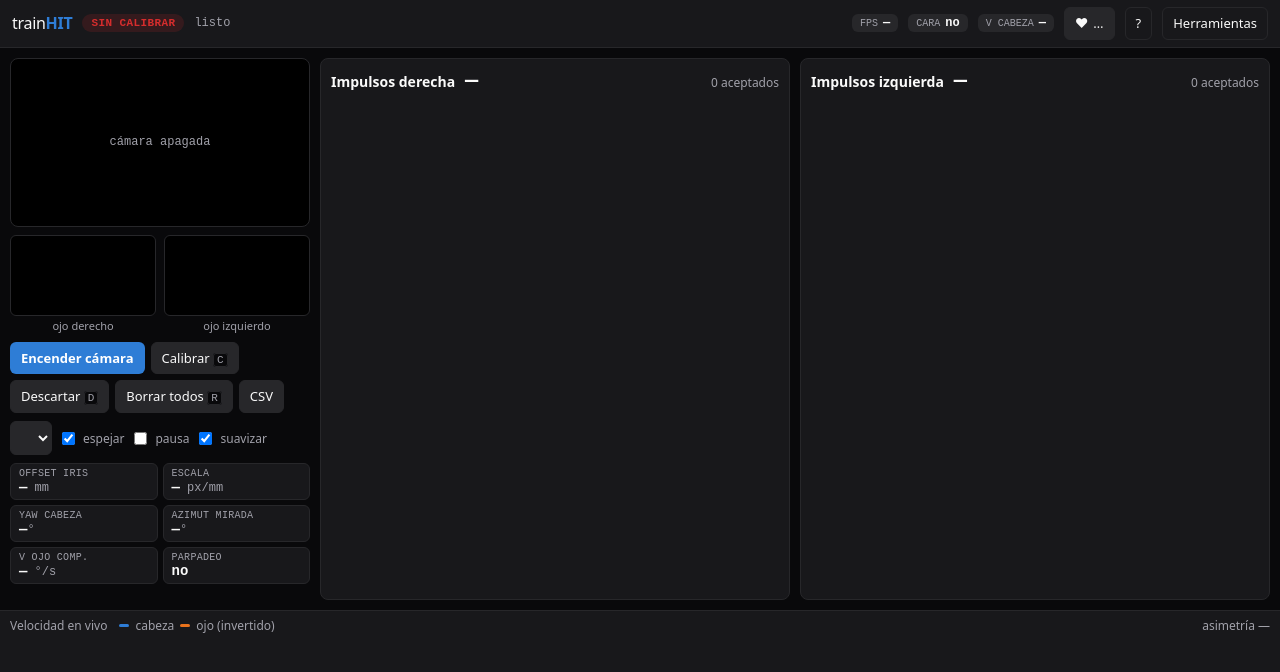
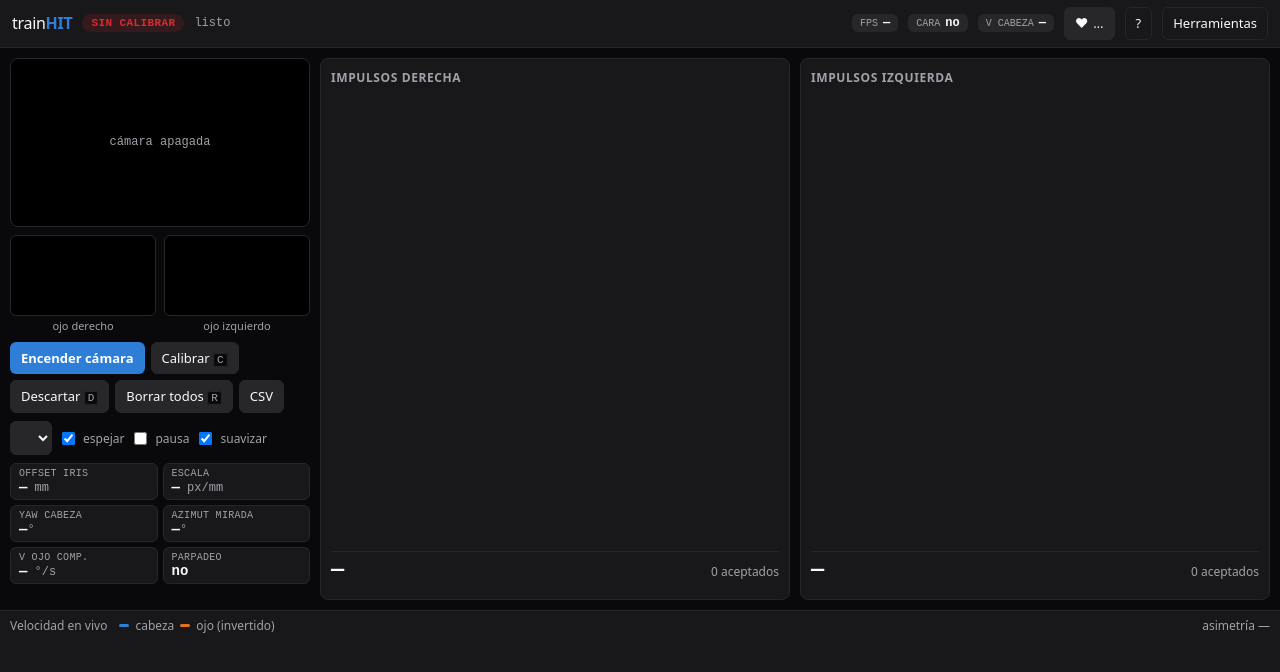
Before and after one commit to Debaq/trainhit, a plain HTML site: page index.html in a window 1280 px wide. Drawn offline with Linux system fonts and the light colour scheme.

Commit message:
fix(interfaz): el grafico del lado va primero y la ganancia debajo
En la web el grafico de los pulsos es lo que se mira: pasa arriba y se lleva
el alto disponible, con el titulo en un renglon chico. La ganancia media queda
debajo como resumen, separada por una linea, y la lista al final.

```diff
--- a/css/estilo.css
+++ b/css/estilo.css
@@ -242,15 +242,33 @@ kbd {
   min-height: 0;
 }
 
-.lado-head { display: flex; align-items: baseline; gap: 10px; flex: none; }
-.lado-head h2 { margin: 0; font-size: 14px; font-weight: 600; }
+/* El gráfico va primero y ocupa lo que haya: en la web es lo que se mira. La
+   ganancia queda debajo, de resumen. */
+.lado-titulo {
+  margin: 0 0 4px;
+  font-size: 12px;
+  font-weight: 600;
+  text-transform: uppercase;
+  letter-spacing: 0.6px;
+  color: var(--muted-fg);
+  flex: none;
+}
+.lado-head {
+  display: flex;
+  align-items: baseline;
+  gap: 10px;
+  flex: none;
+  padding-top: 6px;
+  border-top: 1px solid var(--border);
+  margin-top: 6px;
+}
 .gan { font: 700 22px ui-monospace, monospace; }
 .gan.ok { color: var(--c-ok); }
 .gan.bajo { color: var(--c-bad); }
 .gan.sin { color: var(--muted-fg); }
 .meta { color: var(--muted-fg); font-size: 12px; margin-left: auto; }
 
-.plot { width: 100%; flex: 1; min-height: 150px; display: block; }
+.plot { width: 100%; flex: 1; min-height: 180px; display: block; }
 .plot.chico { height: 140px; flex: none; }
 
 .lista { max-height: 160px; overflow-y: auto; flex: none; margin-top: 6px; }
--- a/index.html
+++ b/index.html
@@ -7,7 +7,7 @@
     <script>
       // Versión de los archivos: se toca acá o con `./bump.sh`. Cada archivo se
       // pide con `?v=…` para que alcance con recargar, sin recarga forzada.
-      const V = '2026-09-21.7';
+      const V = '2026-09-21.8';
       const MODULOS = [
         'analysis',
         'app',
@@ -119,22 +119,22 @@
       <!-- ─────────── centro: un panel por lado ─────────── -->
       <main class="col-lados">
         <section class="lado" data-lado="derecha">
+          <h2 class="lado-titulo">Impulsos derecha</h2>
+          <canvas id="plot-der" class="plot"></canvas>
           <div class="lado-head">
-            <h2>Impulsos derecha</h2>
             <span id="gan-der" class="gan">—</span>
             <span id="meta-der" class="meta">0 aceptados</span>
           </div>
-          <canvas id="plot-der" class="plot"></canvas>
           <div class="lista"><table><tbody id="lista-der"></tbody></table></div>
         </section>
 
         <section class="lado" data-lado="izquierda">
+          <h2 class="lado-titulo">Impulsos izquierda</h2>
+          <canvas id="plot-izq" class="plot"></canvas>
           <div class="lado-head">
-            <h2>Impulsos izquierda</h2>
             <span id="gan-izq" class="gan">—</span>
             <span id="meta-izq" class="meta">0 aceptados</span>
           </div>
-          <canvas id="plot-izq" class="plot"></canvas>
           <div class="lista"><table><tbody id="lista-izq"></tbody></table></div>
         </section>
       </main>
```
